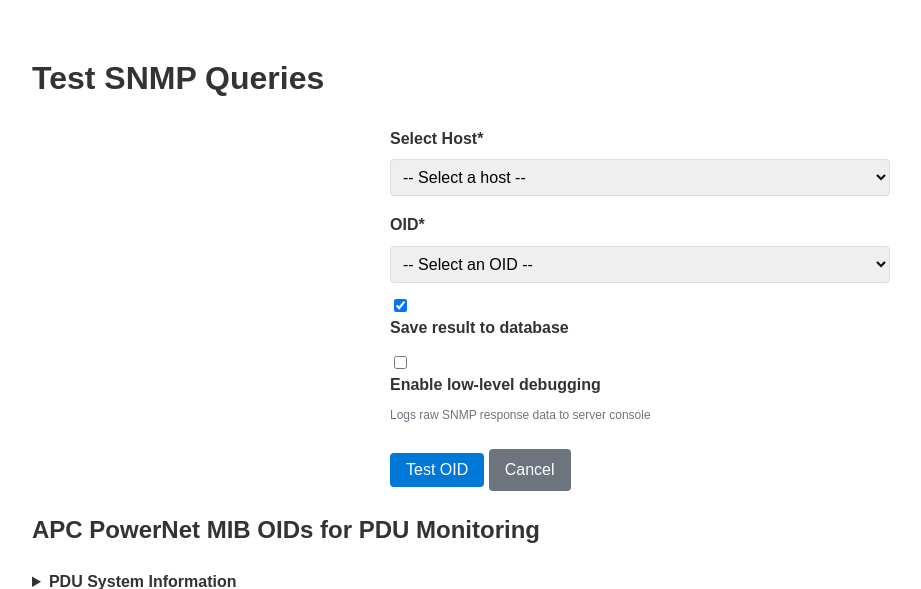
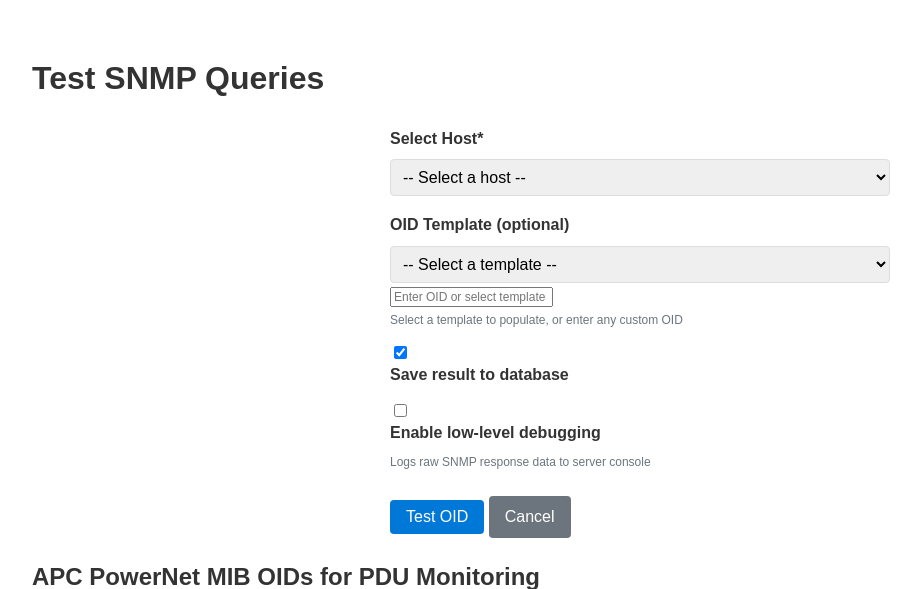
Before and after one commit to bertus-snellen-NTT/LAB_PDU, a Flask app: page /test-snmp in a window 1280 px wide. Shown: the part 58-647 px from the top of the page, without its empty margins (0-921 px from the left). Run offline with Flask 3, Linux system fonts and the light colour scheme.

Commit message:
Make OID field editable with template selector
Co-authored-by: bertus-snellen-NTT <bertus-snellen-NTT@users.noreply.github.com>

```diff
--- a/app/templates/test_snmp.html
+++ b/app/templates/test_snmp.html
@@ -27,13 +27,15 @@
   </div>
 
   <div class="form-group">
-    <label for="oid">OID*</label>
-    <select id="oid" name="oid" required>
-      <option value="">-- Select an OID --</option>
+    <label for="oid_template">OID Template (optional)</label>
+    <select id="oid_template" onchange="document.getElementById('oid').value = this.value">
+      <option value="">-- Select a template --</option>
       {% for name, oid in apc_oids.items() %}
       <option value="{{ oid }}">{{ name }} ({{ oid }})</option>
       {% endfor %}
     </select>
+    <input type="text" id="oid" name="oid" required placeholder="Enter OID or select template above">
+    <small class="hint">Select a template to populate, or enter any custom OID</small>
   </div>
 
   <div class="form-group">
```
